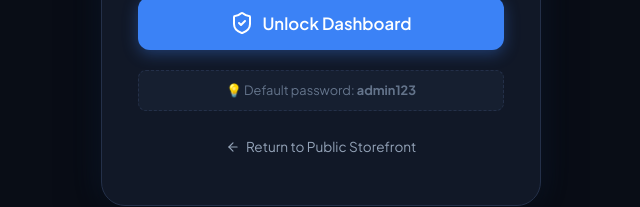
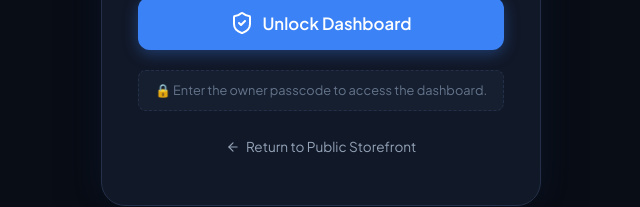
Before and after one commit to Canan-dev/Shopping_web, a website: page public/admin.html in a window 1280 px wide. Shown: the part 415-622 px from the top of the page, without its empty margins (319-959 px from the left). Drawn offline with nearby package versions, Linux system fonts and the light colour scheme.

Commit message:
Remove visible password hint from admin login page

```diff
--- a/public/admin.html
+++ b/public/admin.html
@@ -137,7 +137,7 @@
       </form>
 
       <div class="passcode-hint">
-        💡 Default password: <strong>admin123</strong>
+        🔒 Enter the owner passcode to access the dashboard.
       </div>
 
       <div style="margin-top: 1.5rem;">
```
